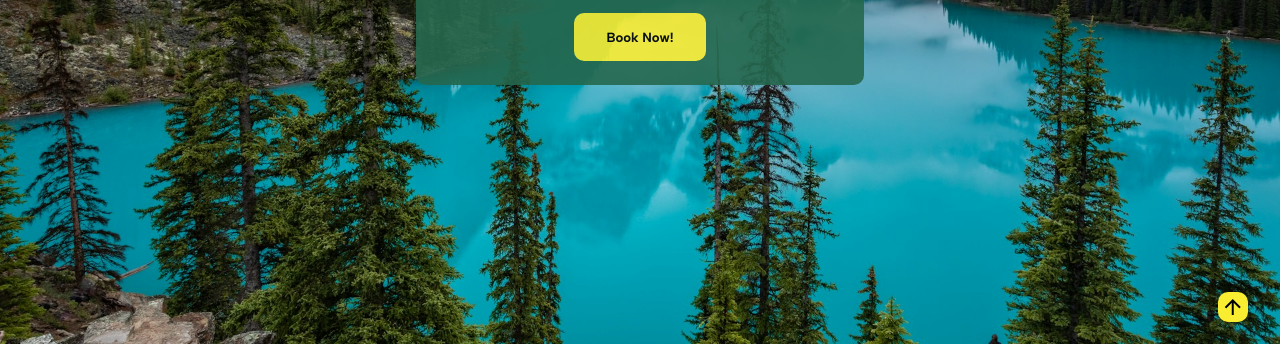
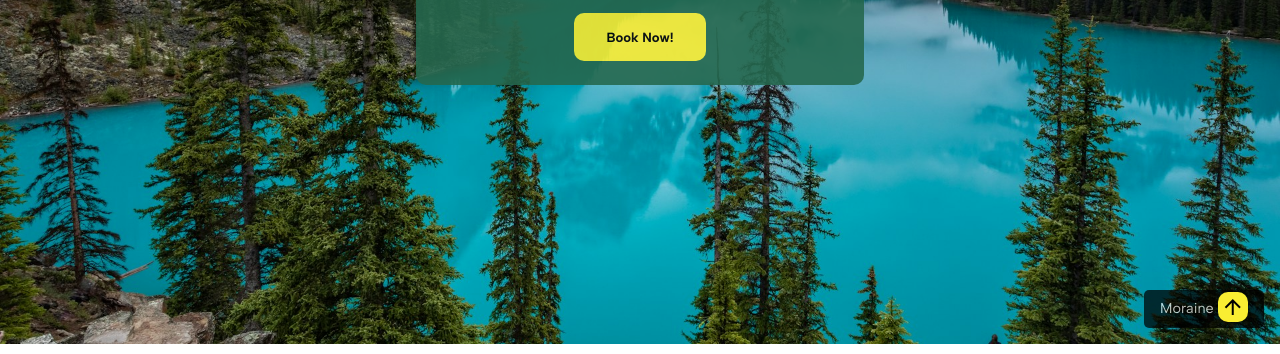
Before and after one commit to gabbythecoder/mountain-tour-co, a plain HTML site: page index.html in a window 1280 px wide. Shown: the part 446-800 px from the top of the page. Drawn offline with nearby package versions, Linux system fonts and the light colour scheme.

Commit message:
added absolute positioning and completed README file

```diff
--- a/index.html
+++ b/index.html
@@ -37,6 +37,11 @@
                 <h1>Mountain Tour Co.</h1>
                     <p>Experience the great outdoors with our expert guides. We'll take you on a trip that you'll never forget!</p>
                 <button>Book Now!</button>
+
+                <div class="overlay-text">
+                    <p>Moraine Lake</p>
+                </div>
+
                 </div>
         </div>
         </section>
--- a/style.css
+++ b/style.css
@@ -56,6 +56,7 @@ a:hover {
     background-repeat: no-repeat;
     background-position: center;
     height: 45rem;
+    position: relative;
 }
 
 .home-content-text {
@@ -92,6 +93,18 @@ button {
 
 button:hover {
     background-color: #FBB040;
+}
+
+.overlay-text {
+    position: absolute;
+    bottom: 1rem;
+    right: 1rem;
+    background-color: black;
+    opacity: 0.8;
+    color: #fff;
+    padding: 0.5rem 1rem;
+    border-radius: 5px;
+    font-family: 'Albert Sans', sans-serif;
 }
 
 /* Tour Content */
```
Also changed, not shown: 1 other file.
